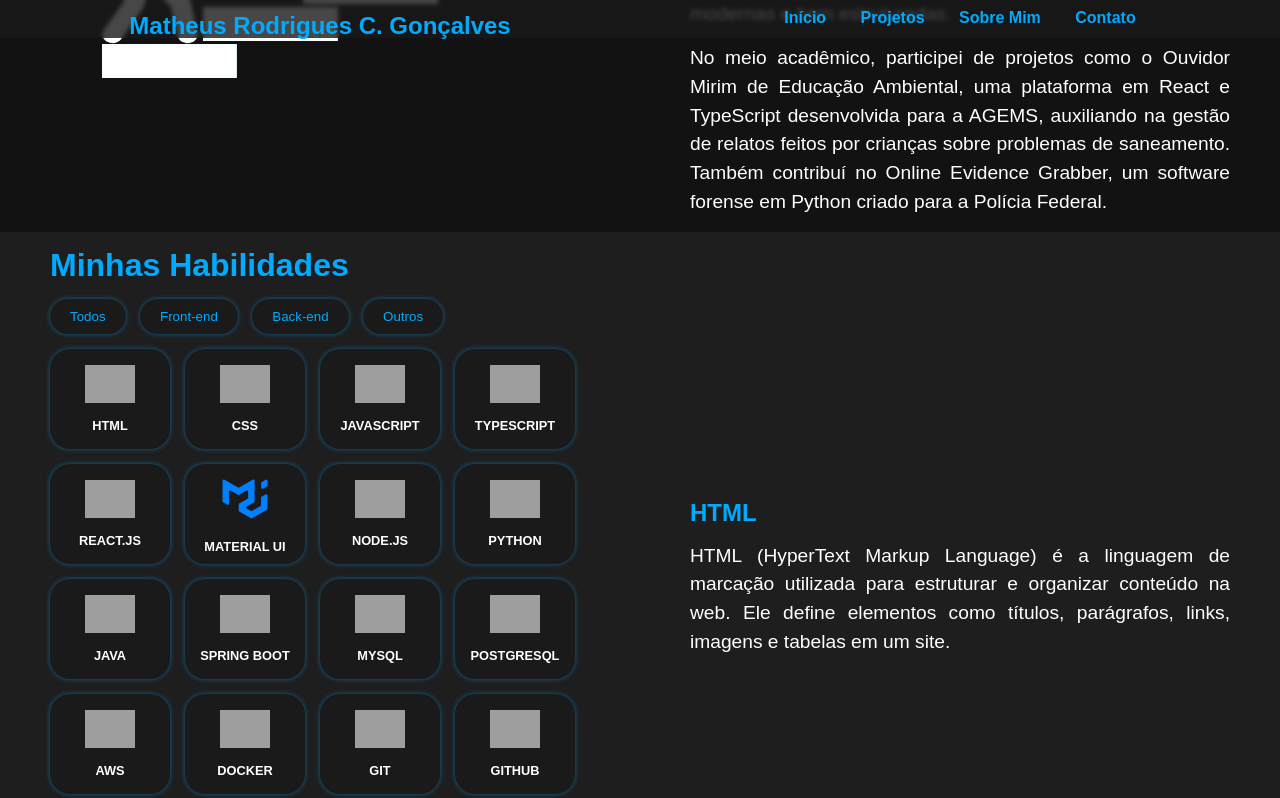
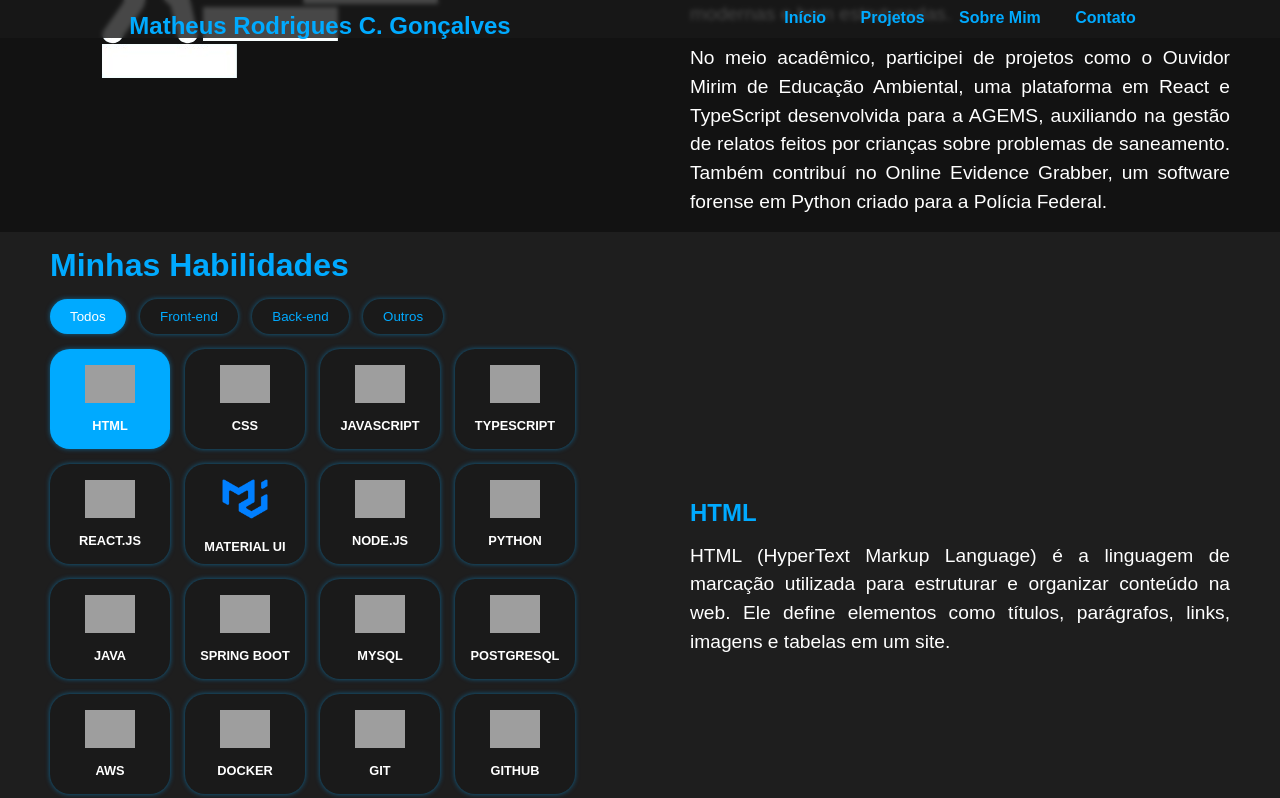
Before and after one commit to MatheusRCG/Portfolio, a plain HTML site: page index.html in a window 1280 px wide. Both pictures are taken after a click on the item "HTML". Shown: the part 1379-2177 px from the top of the page. Drawn offline with Linux system fonts and the light colour scheme; grey boxes are pictures that could not be loaded.

Commit message:
fix/botão de filtro e item de skill não ficando selecionado

```diff
--- a/assets/scripts/script.js
+++ b/assets/scripts/script.js
@@ -4,6 +4,10 @@ document.addEventListener("DOMContentLoaded", function () {
   const skillLists = document.querySelectorAll(".skill-list");
   const skillsContainer = document.querySelector(".skills-left");
   let allSkillsList = null;
+
+  function removeSelectedClass(elements) {
+    elements.forEach((el) => el.classList.remove("selected"));
+  }
 
   function hideAllLists() {
     document.querySelectorAll(".skill-list").forEach((list) => {
@@ -49,6 +53,8 @@ document.addEventListener("DOMContentLoaded", function () {
     button.addEventListener("click", function () {
       const category = this.getAttribute("data-category");
       filterSkills(category);
+      removeSelectedClass(skillButtons);
+      this.classList.add("selected");
     });
   });
 
@@ -74,6 +80,9 @@ document.addEventListener("DOMContentLoaded", function () {
       if (selectedText) {
         selectedText.style.display = "block";
       }
+
+      removeSelectedClass(skillItems);
+      this.classList.add("selected");
     });
   });
 });
--- a/assets/styles/style.css
+++ b/assets/styles/style.css
@@ -177,7 +177,7 @@ nav ul li a {
   transform: scale(0.8);
 }
 
-.skill-btn:focus {
+.skill-btn.selected {
   background-color: var(--primary-color);
   color: var(--quaternary-color);
 }
@@ -218,7 +218,7 @@ nav ul li a {
   transform: scale(0.8);
 }
 
-.skill-item:focus {
+.skill-item.selected {
   background-color: var(--primary-color);
 }
 
--- a/index.html
+++ b/index.html
@@ -74,7 +74,7 @@
     <div class="skills-left text">
       <h2>Minhas Habilidades</h2>
       <div class="buttons">
-        <button class="skill-btn" data-category="all">Todos</button>
+        <button class="skill-btn selected" data-category="all">Todos</button>
         <button class="skill-btn" data-category="frontend">Front-end</button>
         <button class="skill-btn" data-category="backend">Back-end</button>
         <button class="skill-btn" data-category="others">Outros</button>
```
